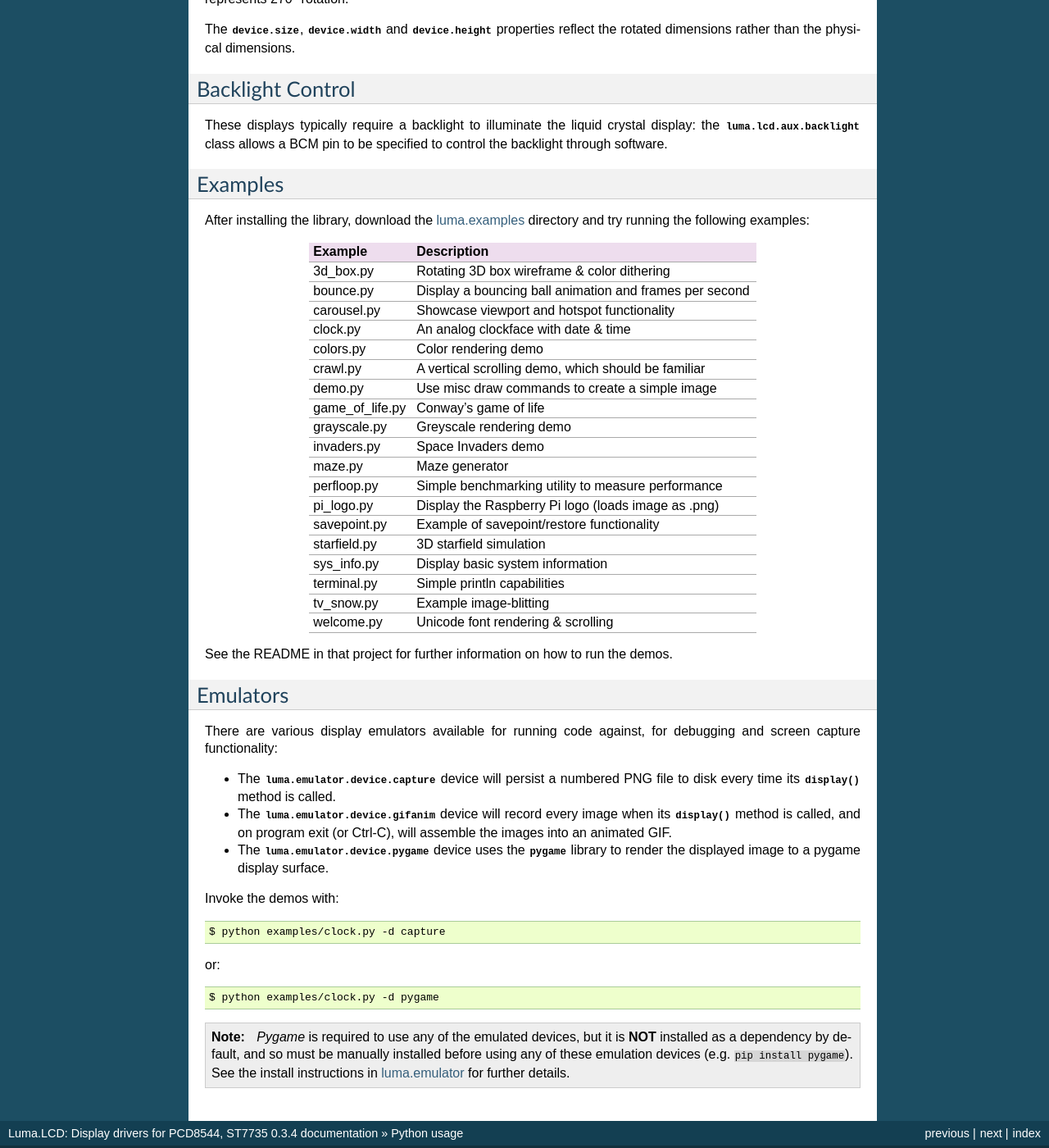
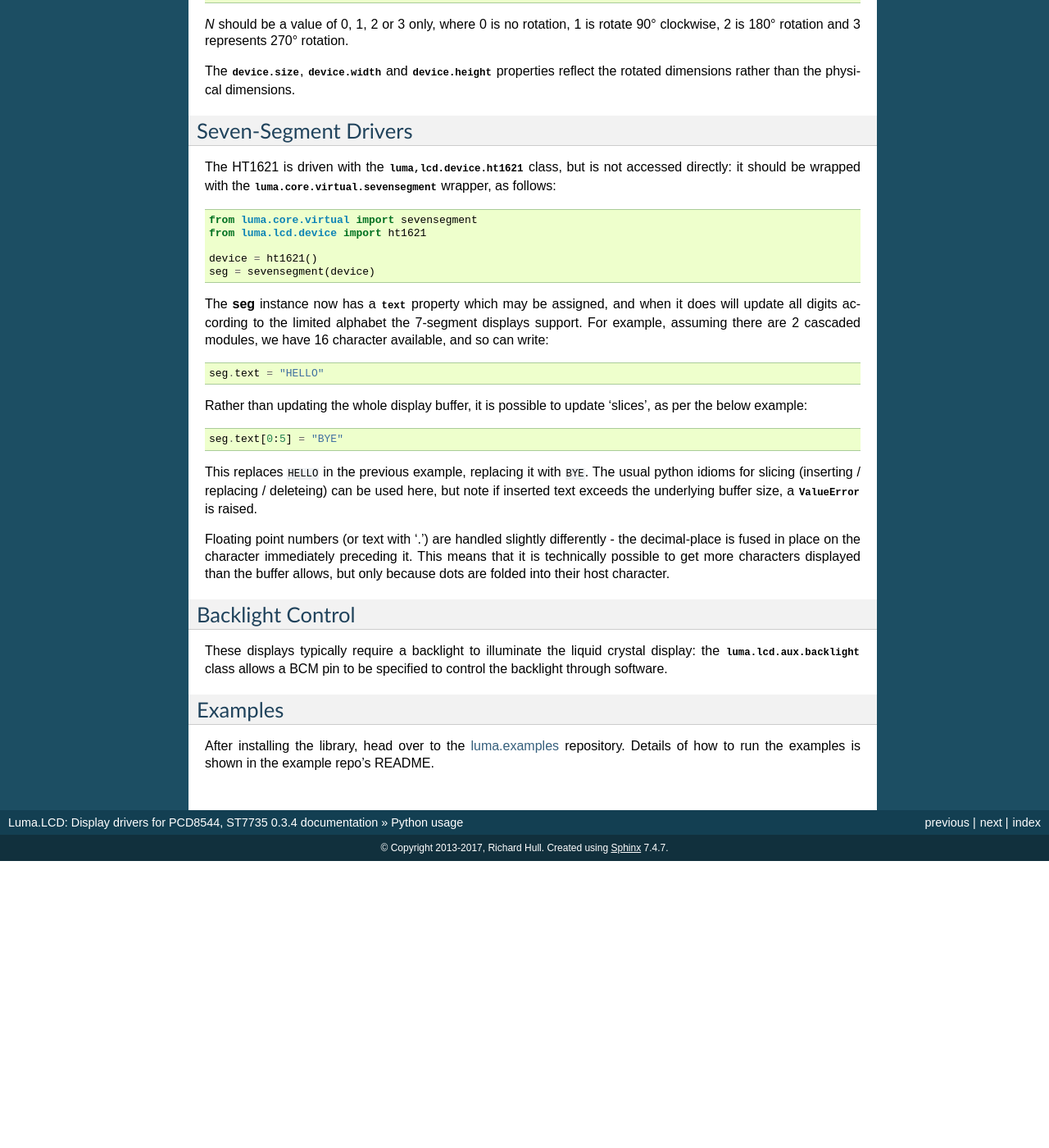
Before and after one commit to rm-hull/luma.lcd, a Sphinx documentation site: the page built from doc/python-usage.rst, in a window 1280 px wide and 1400 px high, scrolled down 1312 px. Shown: the whole window at 82% size. Built offline with Sphinx 7.4.7, drawn with Linux system fonts in a browser that asks for light colours; after the commit the page ends 2362 px from its top, so only the background shows below that; some of the changed text lies outside the part shown.

Commit message:
HT1621 driver (#45)

```diff
--- a/doc/python-usage.rst
+++ b/doc/python-usage.rst
@@ -1,5 +1,8 @@
 Python usage
 ------------
+
+Pixel Drivers
+^^^^^^^^^^^^^
 The PCD8544 is driven with python using the implementation in the
 :py:class:`luma.lcd.device.pcd8544` class. Likewise, to drive the ST7735, use
 the :py:class:`luma.lcd.device.st7735` class. Usage is very simple if you have
@@ -43,7 +46,7 @@ flushed to the device's display memory and the :mod:`PIL.ImageDraw` object is
 garbage collected.
 
 Color Model
-^^^^^^^^^^^
+"""""""""""
 Any of the standard :py:mod:`PIL.ImageColor` color formats may be used, but
 since the PCD8544 LCD is monochrome, only the HTML color names
 :py:const:`"black"` and :py:const:`"white"` values should really be used; in
@@ -61,7 +64,7 @@ Note that there is no such limitation for the ST7735 device which supports 262K
 colour RGB images, whereby 24-bit RGB images are downscaled to 18-bit RGB.
 
 Landscape / Portrait Orientation
-^^^^^^^^^^^^^^^^^^^^^^^^^^^^^^^^
+""""""""""""""""""""""""""""""""
 By default the PCD8544 and ST7735 displays will both be oriented in landscape
 mode (84x48 and 160x128 pixels respectively). Should you have an application
 that requires the display to be mounted in a portrait aspect, then add a
@@ -87,6 +90,48 @@ rotate 90° clockwise, 2 is 180° rotation and 3 represents 270° rotation.
 The :py:attr:`device.size`, :py:attr:`device.width` and :py:attr:`device.height`
 properties reflect the rotated dimensions rather than the physical dimensions.
 
+Seven-Segment Drivers
+^^^^^^^^^^^^^^^^^^^^^
+The HT1621 is driven with the :py:class:`luma,lcd.device.ht1621` class, but is
+not accessed directly: it should be wrapped with the :py:class:`luma.core.virtual.sevensegment`
+wrapper, as follows:
+
+.. code:: python
+
+   from luma.core.virtual import sevensegment
+   from luma.lcd.device import ht1621
+
+   device = ht1621()
+   seg = sevensegment(device)
+
+
+The **seg** instance now has a :py:attr:`~luma.led_matrix.virtual.sevensegment.text`
+property which may be assigned, and when it does will update all digits
+according to the limited alphabet the 7-segment displays support. For example,
+assuming there are 2 cascaded modules, we have 16 character available, and so
+can write:
+
+.. code:: python
+
+   seg.text = "HELLO"
+
+Rather than updating the whole display buffer, it is possible to update
+'slices', as per the below example:
+
+.. code:: python
+
+   seg.text[0:5] = "BYE"
+
+This replaces ``HELLO`` in the previous example, replacing it with ``BYE``.
+The usual python idioms for slicing (inserting / replacing / deleteing) can be
+used here, but note if inserted text exceeds the underlying buffer size, a
+:py:exc:`ValueError` is raised.
+
+Floating point numbers (or text with '.') are handled slightly differently - the
+decimal-place is fused in place on the character immediately preceding it. This
+means that it is technically possible to get more characters displayed than the
+buffer allows, but only because dots are folded into their host character.
+
 Backlight Control
 ^^^^^^^^^^^^^^^^^
 These displays typically require a backlight to illuminate the liquid crystal
@@ -95,63 +140,5 @@ be specified to control the backlight through software.
 
 Examples
 ^^^^^^^^
-After installing the library, download the `luma.examples
-<https://github.com/rm-hull/luma.examples>`_ directory and try running the
-following examples:
-
-=============== ========================================================
-Example         Description
-=============== ========================================================
-3d_box.py       Rotating 3D box wireframe & color dithering
-bounce.py       Display a bouncing ball animation and frames per second
-carousel.py     Showcase viewport and hotspot functionality
-clock.py        An analog clockface with date & time
-colors.py       Color rendering demo
-crawl.py        A vertical scrolling demo, which should be familiar
-demo.py         Use misc draw commands to create a simple image
-game_of_life.py Conway's game of life
-grayscale.py    Greyscale rendering demo
-invaders.py     Space Invaders demo
-maze.py         Maze generator
-perfloop.py     Simple benchmarking utility to measure performance
-pi_logo.py      Display the Raspberry Pi logo (loads image as .png)
-savepoint.py    Example of savepoint/restore functionality
-starfield.py    3D starfield simulation
-sys_info.py     Display basic system information
-terminal.py     Simple println capabilities
-tv_snow.py      Example image-blitting
-welcome.py      Unicode font rendering & scrolling
-=============== ========================================================
-
-See the README in that project for further information on how to run the demos.
-
-Emulators
-^^^^^^^^^
-There are various display emulators available for running code against, for
-debugging and screen capture functionality:
-
-* The :py:class:`luma.emulator.device.capture` device will persist a numbered
-  PNG file to disk every time its :py:meth:`~luma.emulator.device.capture.display`
-  method is called.
-
-* The :py:class:`luma.emulator.device.gifanim` device will record every image
-  when its :py:meth:`~luma.emulator.device.gifanim.display` method is called,
-  and on program exit (or Ctrl-C), will assemble the images into an animated GIF.
-
-* The :py:class:`luma.emulator.device.pygame` device uses the :py:mod:`pygame`
-  library to render the displayed image to a pygame display surface.
-
-Invoke the demos with::
-
-  $ python examples/clock.py -d capture
-
-or::
-
-  $ python examples/clock.py -d pygame
-
-.. note::
-   *Pygame* is required to use any of the emulated devices, but it is **NOT**
-   installed as a dependency by default, and so must be manually installed
-   before using any of these emulation devices (e.g. ``pip install pygame``).
-   See the install instructions in `luma.emulator  <http://github.com/rm-hull/luma.emulator>`_
-   for further details.
+After installing the library, head over to the `luma.examples <https://github.com/rm-hull/luma.examples>`_
+repository. Details of how to run the examples is shown in the example repo's README.
--- a/setup.py
+++ b/setup.py
@@ -34,7 +34,7 @@ setup(
     namespace_packages=["luma"],
     packages=["luma.lcd"],
     zip_safe=False,
-    install_requires=["luma.core>=0.6.1"],
+    install_requires=["luma.core>=0.8.1"],
     setup_requires=pytest_runner,
     tests_require=test_deps,
     extras_require={
```
Also changed, not shown: README.rst (+9 -7 lines), doc/install.rst (+43 -34 lines), doc/intro.rst (+7 -1 lines), doc/images/ht1621.jpg (added), 7 other files.
